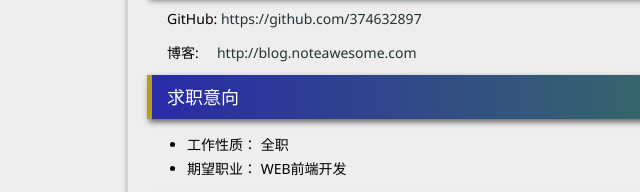
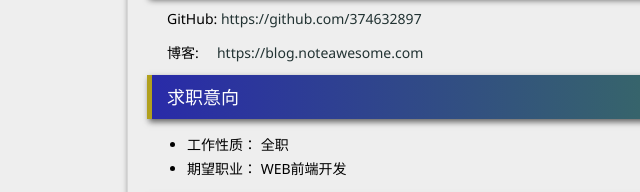
Before and after one commit to 374632897/37463287.github.com, a website: page pro/index.html in a window 1280 px wide. Shown: the part 539-731 px from the top of the page, 0-640 px from the left. Drawn offline with Linux system fonts and the light colour scheme.

Commit message:
fixed-link

```diff
--- a/pro/index.html
+++ b/pro/index.html
@@ -37,7 +37,7 @@
         <p>
         GitHub: <a href="https://github.com/374632897">https://github.com/374632897</a></p>
         <p>
-          博客:&nbsp;&nbsp;&nbsp;&nbsp; <a href="https://blog.noteawesome.com">http://blog.noteawesome.com</a>
+          博客:&nbsp;&nbsp;&nbsp;&nbsp; <a href="https://blog.noteawesome.com">https://blog.noteawesome.com</a>
         </p>
       </dd>
     </div>
```
